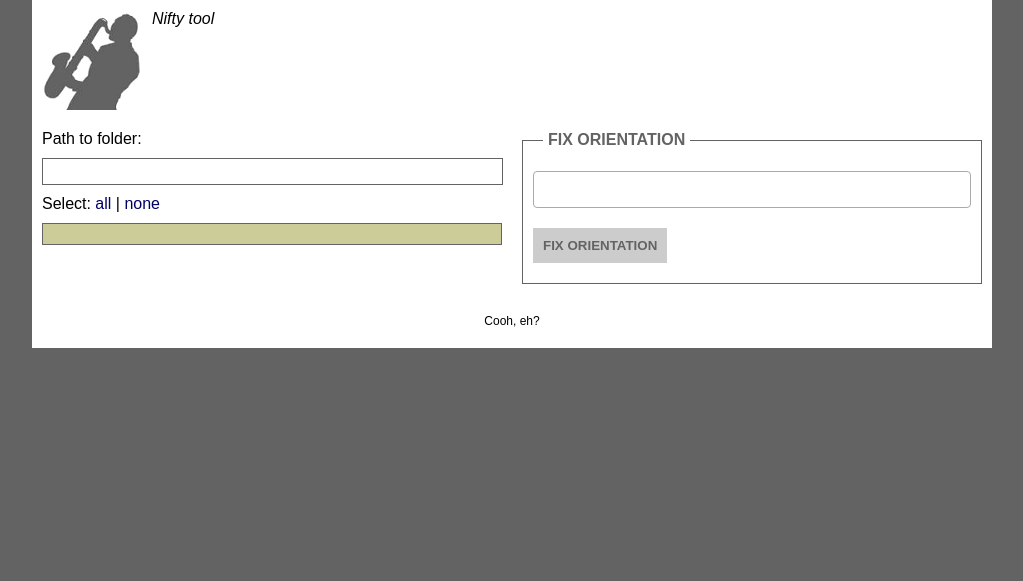
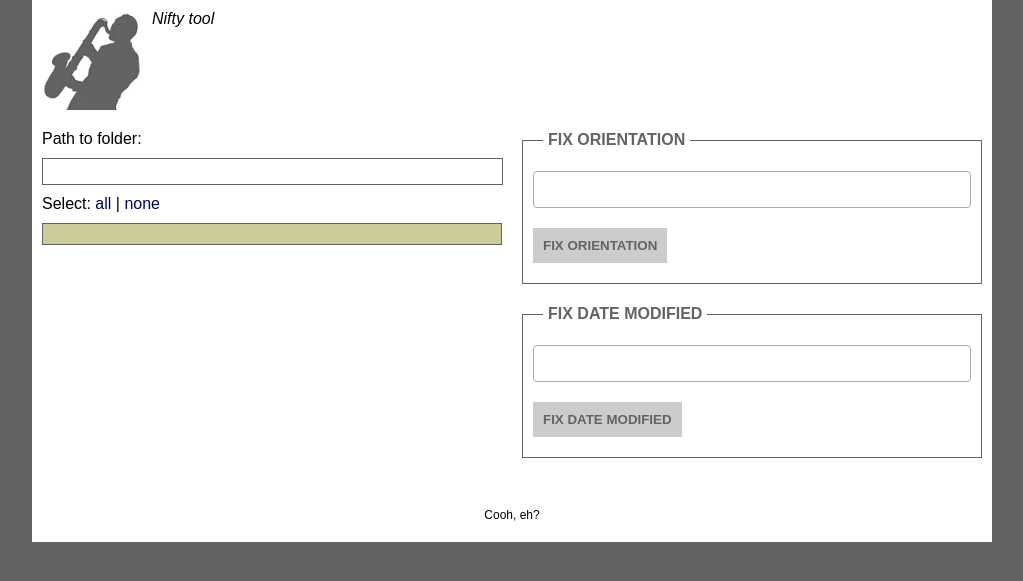
Before and after one commit to Jaza/fotojazz, a Python web app: template templates/home.html in a window 1280 px wide. Shown: the top 581 px of the page, without its empty margins (128-1151 px from the left). Run offline with Jinja, Linux system fonts and the light colour scheme; the template is opened without the code that fills it, so the values that code supplies are empty.

Commit message:
added 'fix date modified' functionality to the front-end: after all the refactoring, was quite a trivial addition.

```diff
--- a/project/fotojazz/views.py
+++ b/project/fotojazz/views.py
@@ -18,6 +18,7 @@ from project import fotojazz_processes
 from project.library.resize import resize
 
 from exiftran import ExifTranProcess
+from datemodified import DateModifiedProcess
 from utils import add_trailing_slash, get_thumb_metadata
 
 
--- a/static/css/screen.css
+++ b/static/css/screen.css
@@ -111,7 +111,8 @@ img {
   border: 1px solid #636363;
   position: relative;
   padding: 30px 10px 20px;
-  margin: 10px 0;
+  margin: 10px 0 30px;
+  clear: both;
 }
 .operation h2 {
   position: absolute;
--- a/static/js/fotojazz.js
+++ b/static/js/fotojazz.js
@@ -73,6 +73,7 @@ fotojazz.operations = function() {
             });
 
             process_start('reorient', 'ExifTranProcess');
+            process_start('datemodified', 'DateModifiedProcess');
         }
     }
 }();
--- a/templates/home.html
+++ b/templates/home.html
@@ -32,6 +32,12 @@
     <div class="operation-progress" id="operation-reorient-progress"></div>
     <input type="submit" value="Fix orientation" id="operation-reorient" />
   </div><!-- /#operation -->
+
+  <div class="operation">
+    <h2>Fix date modified</h2>
+    <div class="operation-progress" id="operation-datemodified-progress"></div>
+    <input type="submit" value="Fix date modified" id="operation-datemodified" />
+  </div><!-- /#operation -->
 </div><!-- /#operations -->
 </form>
 
```
